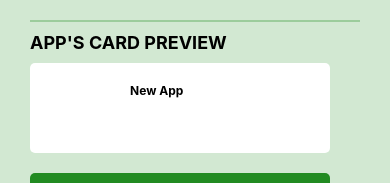
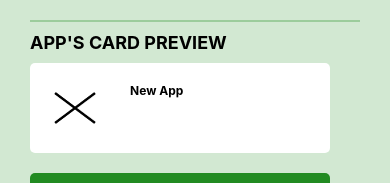
Before and after one commit to vinnidias/Stone, a React Native app: screen / in a window 390 px wide. Shown: the part 436-619 px from the top of the page. Built offline with nearby package versions, Linux system fonts and the light colour scheme.

Commit message:
adição de imagem estática no componente appCard

```diff
--- a/src/components/AppCard.js
+++ b/src/components/AppCard.js
@@ -10,10 +10,7 @@ export default function AppCard({iconColor, source, appName, appCategory}){
                 borderBottomLeftRadius: 5,
                 borderTopLeftRadius: 5,
             }}>
-                <Image
-                    source={source}
-                    style={styles.image}
-                />
+                <Image source={require('../imgs/Ximages.png')} style={styles.image}/>
             </View>
             <View style={styles.infoContainer}>
                 <Text style={styles.appName}>
@@ -40,9 +37,10 @@ const styles = {
         borderRadius: 5
     },
     image:{
-        height: 40,
-        width: 40,
+        height: 50,
+        width: 50,
         alignSelf: 'center',
+        marginVertical: 20,
         borderRadius: 100,
     },
     infoContainer:{
```
Also changed, not shown: src/imgs/Ximages.png (added).
